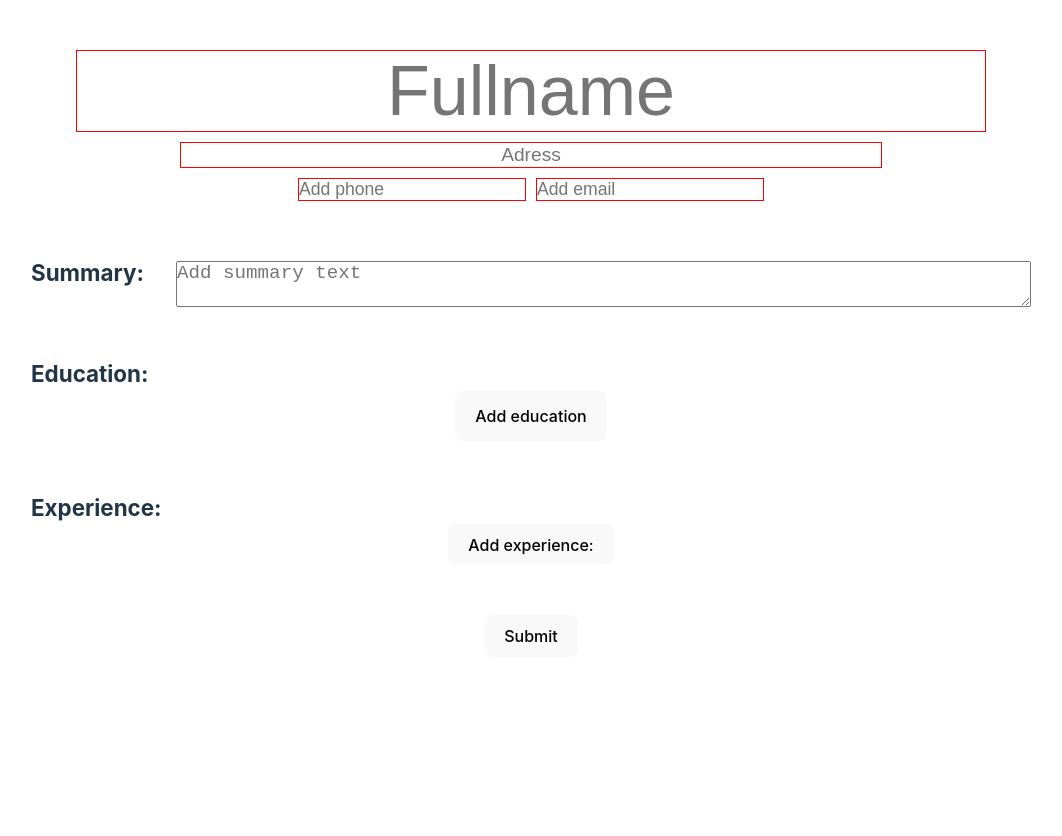
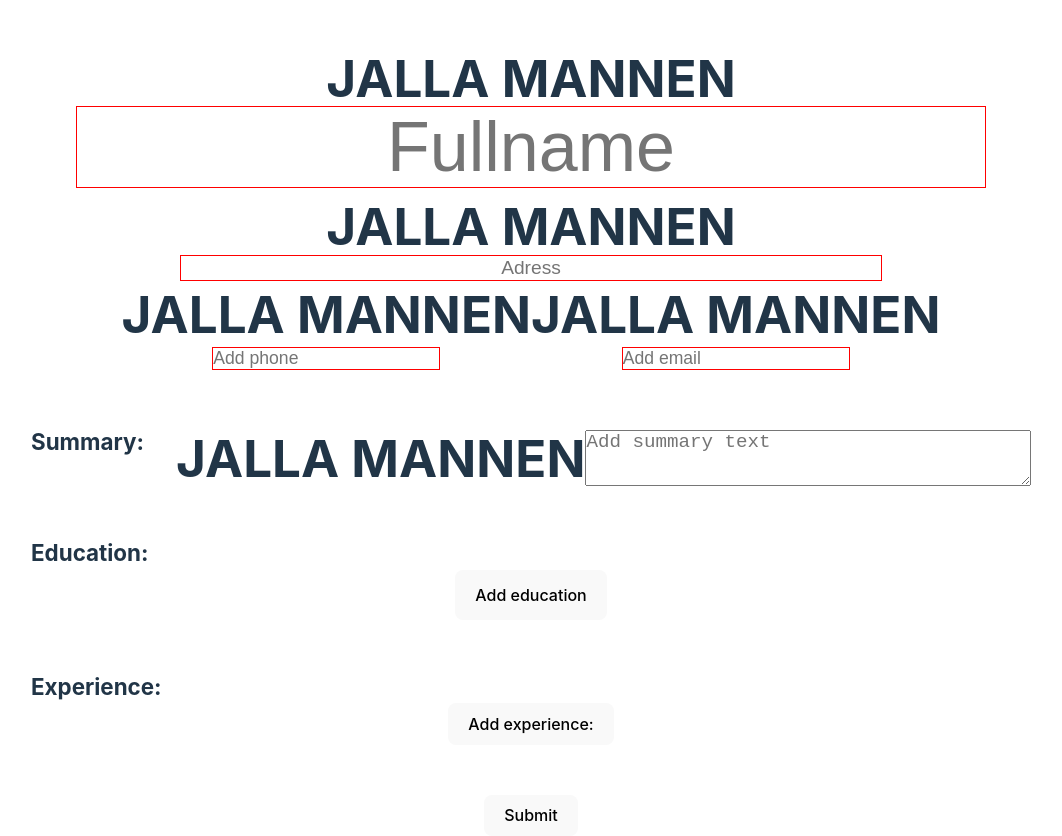
Before and after one commit to mubbe127/CV-react-, a React (Vite) app: page / in a window 1280 px wide. Shown: the whole page, without its empty margins (109-1171 px from the left). Before the commit the page ends 800 px from the top, so only its background shows below. Built offline with nearby package versions, Linux system fonts and the light colour scheme.

Commit message:
test automatic deployment with random edit

```diff
--- a/src/components/InputComponent.jsx
+++ b/src/components/InputComponent.jsx
@@ -59,6 +59,7 @@ function InputComponent({
 
   return (
     <div className={classNameContainer}>
+      <div><h1>JALLA MANNEN</h1></div>
       {value !== "" && (!editMode || submit) ? (
         <OutputElement className={classNameOutput} onClick={handleClick}>
           {value}
```
